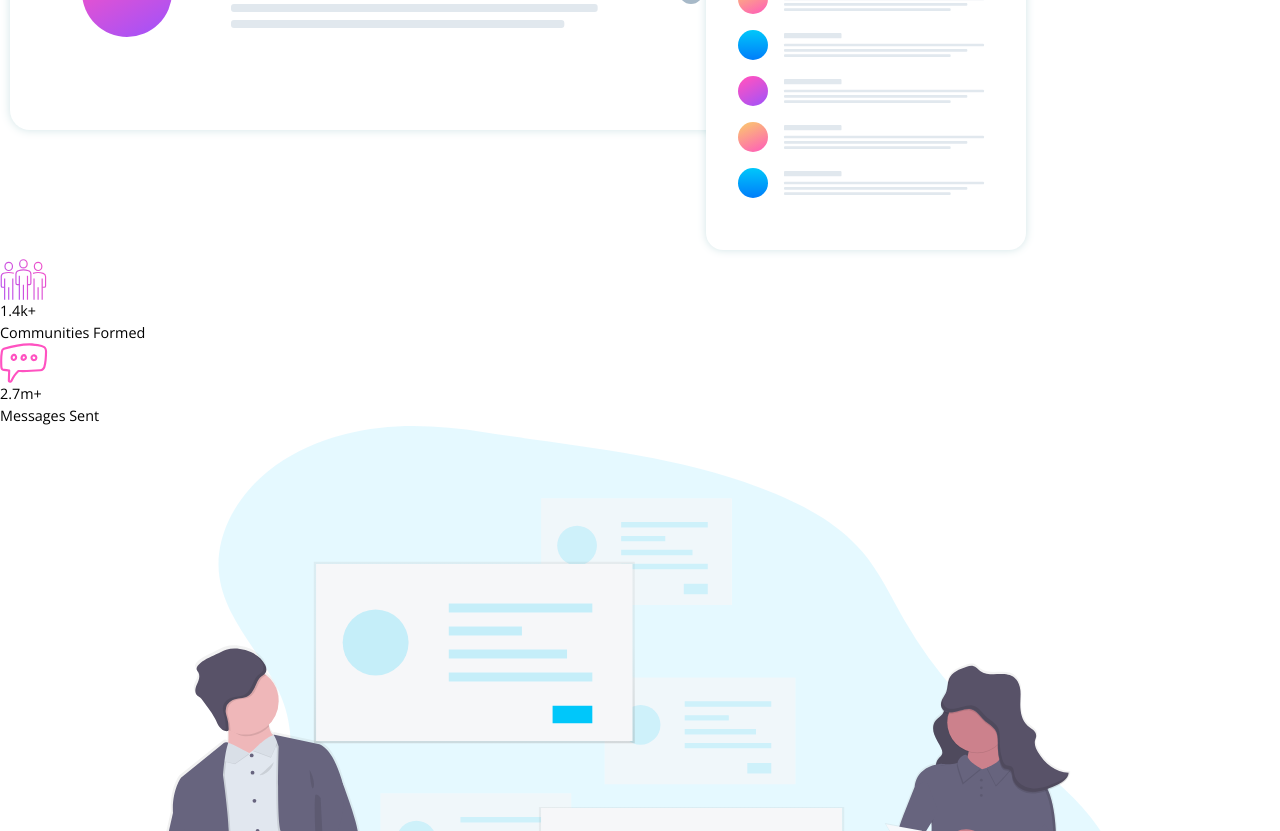
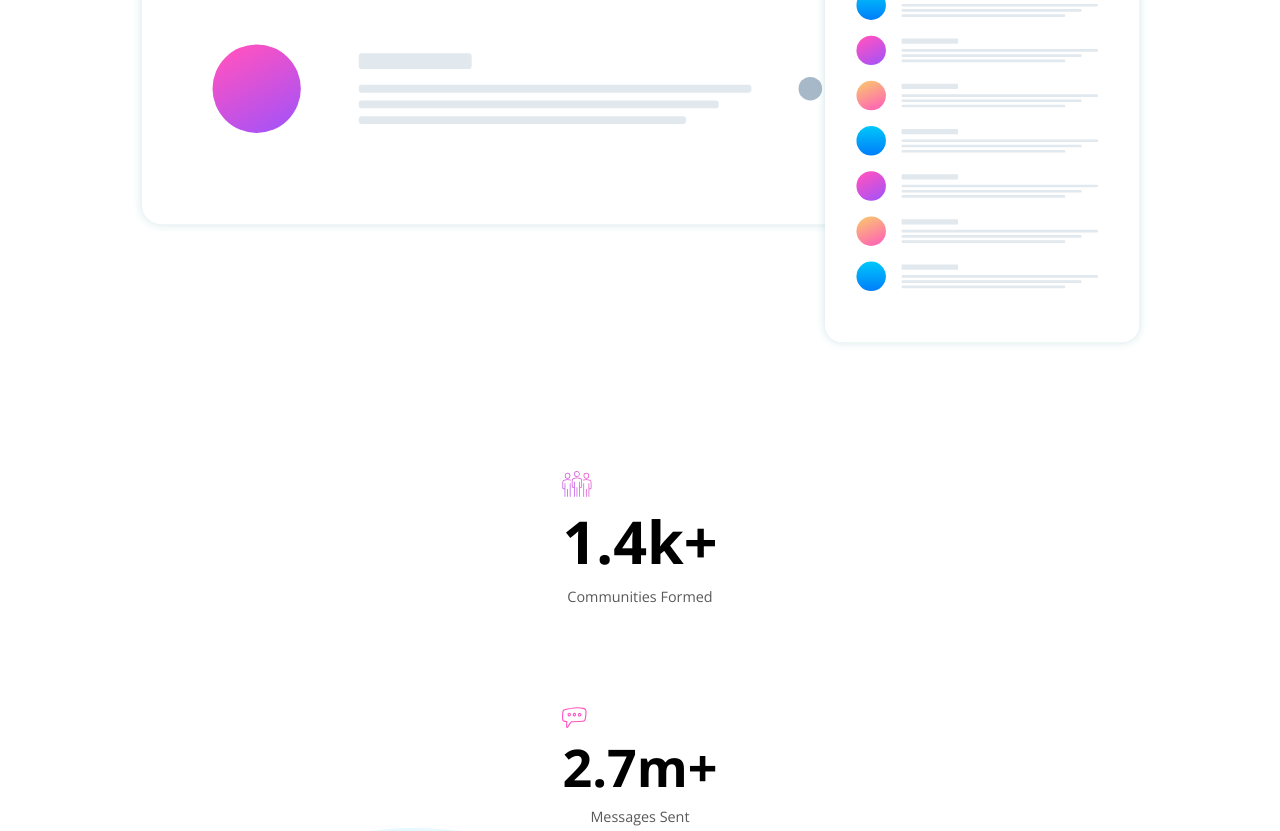
Before and after one commit to edo979/huddle-landing-page-with-curved-sections-master, a plain HTML site: page index.html in a window 1280 px wide. Shown: the part 833-1664 px from the top of the page. Drawn offline with nearby package versions, Linux system fonts and the light colour scheme; files that its build step writes are made by us from their sources.

Commit message:
intro finish

```diff
--- a/sass/_layout.scss
+++ b/sass/_layout.scss
@@ -1,8 +1,13 @@
 @import 'components/components';
 
-.container {
+.container,
+.grid-container {
   width: max(320px, 81vw);
   margin-inline: auto;
+}
+
+.grid-container {
+  display: grid;
 }
 
 .nav {
@@ -12,3 +17,7 @@
 .header {
   margin-top: 115px;
 }
+
+.main {
+  margin-top: 105px;
+}
--- a/sass/components/_main.scss
+++ b/sass/components/_main.scss
@@ -0,0 +1,36 @@
+.intro {
+  padding-inline: 10px;
+
+  justify-items: center;
+  row-gap: 100px;
+
+  &_img {
+    margin-bottom: 20px;
+  }
+}
+
+.box {
+  text-align: center;
+
+  &_img {
+    width: 30px;
+  }
+
+  &_big-text {
+    font-size: 3.7rem;
+    font-weight: 700;
+  }
+  &_text {
+    opacity: 0.65;
+  }
+
+  &:last-of-type {
+    img {
+      width: 25px;
+    }
+
+    .box_big-text {
+      font-size: 3.25rem;
+    }
+  }
+}
```
